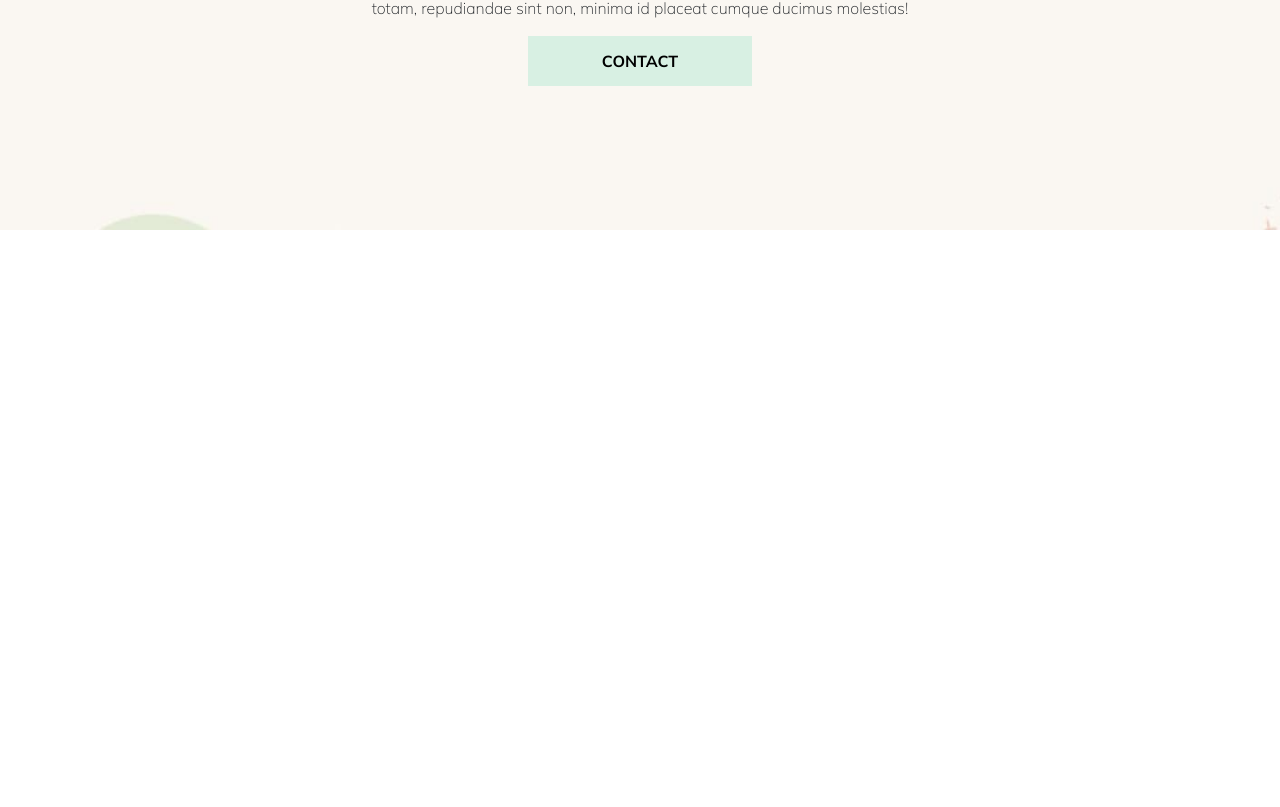
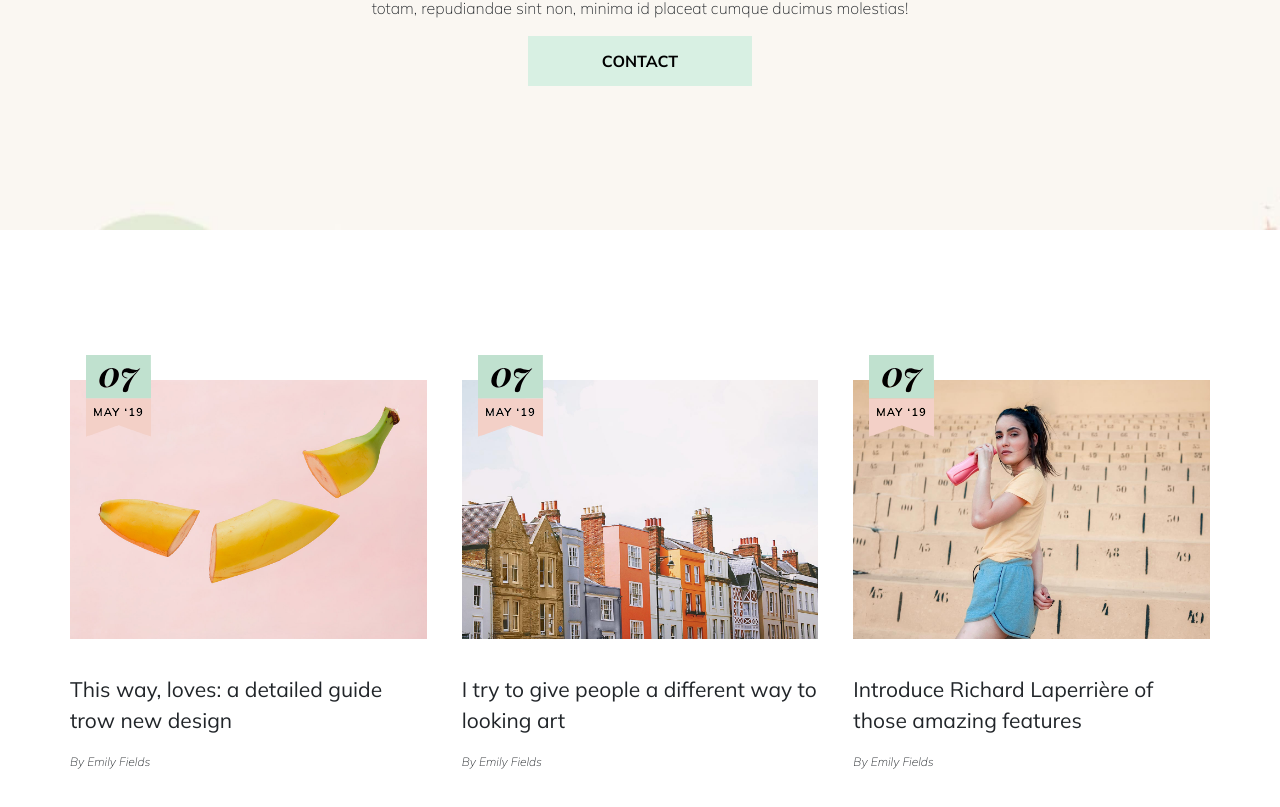
Before and after one commit to Cianuro-83/proj-html-vuejs, a Vue app: page / in a window 1280 px wide. Shown: the part 1810-2617 px from the top of the page. Before the commit the page ends 2040 px from the top, so only its background shows below. Built offline with nearby package versions, Linux system fonts and the light colour scheme.

Commit message:
FEAT: blog section

```diff
--- a/src/App.vue
+++ b/src/App.vue
@@ -3,6 +3,7 @@
   <CardBlock />
   <WorkingProcess />
   <WorkWithUs />
+  <Example />
 </template>
 
 <script>
@@ -10,12 +11,14 @@ import CardBlock from "./components/CardBlock.vue";
 import WorkWithUs from "./components/WorkWithUs.vue";
 import Header from "./components/Header.vue";
 import WorkingProcess from "./components/WorkingProcess.vue";
+import Example from "./components/Example.vue";
 export default {
   components: {
     CardBlock,
     WorkWithUs,
     Header,
     WorkingProcess,
+    Example,
     // **************************
     // FINE COMPONETS
   },
--- a/src/components/Example.vue
+++ b/src/components/Example.vue
@@ -0,0 +1,107 @@
+<template>
+  <div class="main-content">
+    <div class="container">
+      <div class="poi">
+        <div v-for="(blog, i) in examples" :key="i">
+          <img :src="blog.src" alt="" />
+          <p>{{ blog.description }}</p>
+          <p class="author">{{ blog.author }}</p>
+          <img class="babge" :src="blog.date" alt="" />
+        </div>
+      </div>
+    </div>
+  </div>
+</template>
+
+<script>
+export default {
+  components: {
+    // **************************
+    // FINE COMPONETS
+  },
+  // **************************
+  data() {
+    return {
+      examples: [
+        {
+          src: `/img/h-2-blog-img-1.jpg`,
+          date: `/svg/badge.svg`,
+          description: `This way, loves: a detailed guide trow new design`,
+          author: `By Emily Fields`,
+        },
+        {
+          src: `/img/h-2-blog-img-2.jpg`,
+          date: `/svg/badge.svg`,
+          description: `I try to give people a different way to looking art`,
+          author: `By Emily Fields`,
+        },
+        {
+          src: `/img/h-2-blog-img-3.jpg`,
+          date: `/svg/badge.svg`,
+          description: `Introduce Richard Laperrière of those amazing features`,
+          author: `By Emily Fields`,
+        },
+      ],
+      // **************************
+      // FINE DATA E RETURN &
+    };
+  },
+  // **************************
+  computed: {
+    // **************************
+    // FINE COMPUTED
+  },
+  // **************************
+  watch: {
+    // **************************
+    // FINE WATCH
+  },
+  // **************************
+  methods: {
+    // **************************
+    // FINE METHODS
+  },
+  // **************************
+};
+</script>
+
+<style lang="scss" scoped>
+@use "../style/partials//variables" as *;
+.main-content {
+  width: 100%;
+}
+.container {
+  margin: 0;
+  padding: 0;
+  width: 1300px;
+  margin: 0 auto;
+  margin: 150px auto;
+  position: relative;
+}
+.poi {
+  display: flex;
+  justify-content: space-between;
+  gap: 35px;
+  div {
+    width: 410px;
+    img {
+      margin-bottom: 35px;
+    }
+    p {
+      font-size: 21px;
+    }
+    .author {
+      font-style: italic;
+      font-weight: lighter;
+      font-size: 12px;
+    }
+  }
+}
+.babge {
+  width: 65px;
+  position: absolute;
+  z-index: 999;
+  top: -25px;
+  transform: translateX(16px);
+}
+</style>
```
Also changed, not shown: public/svg/badge.svg (added).
